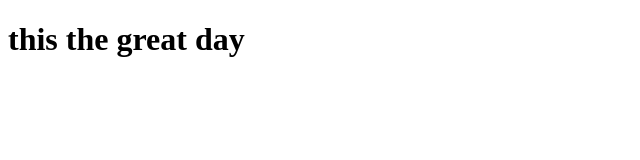
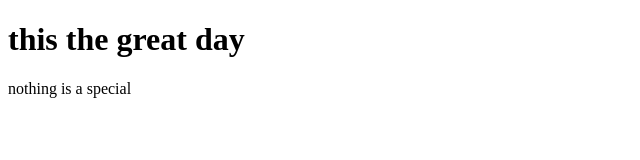
Before and after one commit to SanjayDurai16/git-hub, a plain HTML site: page index.html in a window 1280 px wide. Shown: the whole page, without its empty margins (0-640 px from the left). Drawn offline with Linux system fonts and the light colour scheme.

```diff
--- a/index.html
+++ b/index.html
@@ -7,5 +7,6 @@
 </head>
 <body>
     <h1>this the great day </h1>
+    nothing is a special
 </body>
 </html>
```
